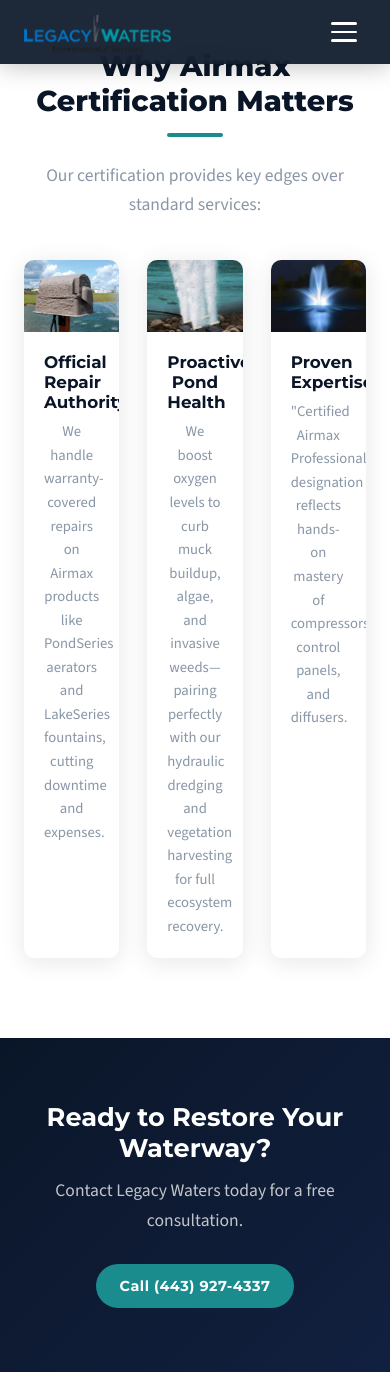
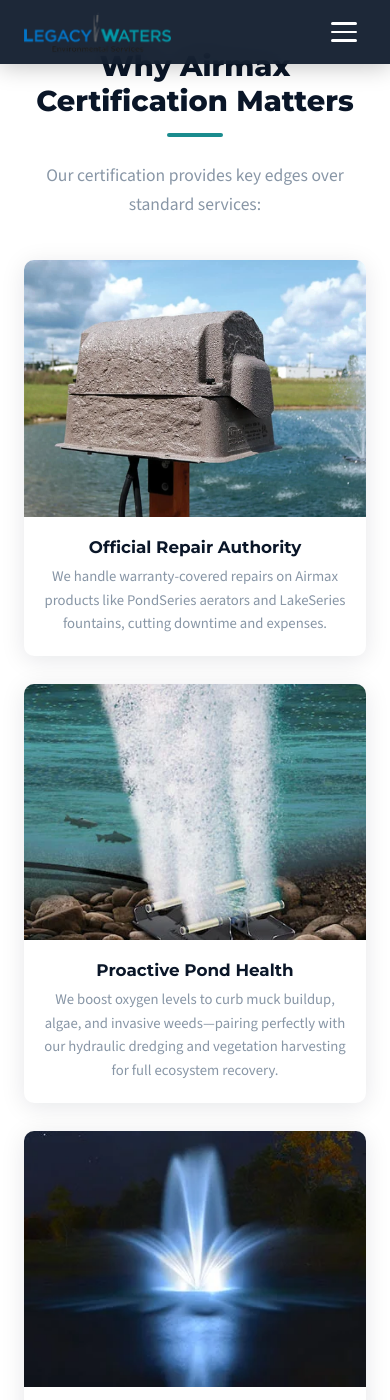
Before and after one commit to JimmyFlame77/Legacy-Waters, a Jekyll site: the page built from airmax.html, in a window 390 px wide and 1400 px high, scrolled down 821 px. Built offline with Jekyll 4.4.1, drawn with Linux system fonts in a browser that asks for light colours.

Commit message:
Fixed mobile card stack

```diff
--- a/airmax.html
+++ b/airmax.html
@@ -14,13 +14,19 @@
   </div>
 </section>
 
+<style>
+  @media (min-width: 769px) {
+    .airmax-grid { grid-template-columns: repeat(3, 1fr); }
+  }
+</style>
+
 <section class="fade-in" style="padding: 80px 0;">
   <div class="container" style="text-align: center;">
     <h2 class="section-heading">Why Airmax Certification Matters</h2>
     <div class="accent-bar accent-bar-center"></div>
     <p class="section-subtitle section-subtitle-center">Our certification provides key edges over standard services:</p>
 
-    <div class="services-grid" style="grid-template-columns: repeat(3, 1fr);">
+    <div class="services-grid airmax-grid">
 
       <div class="service-card">
         <img src="{{ '/images/airmax-cabinet-post-mount-kit-feature.webp' | relative_url }}" alt="Airmax cabinet post mount kit" class="service-card-img" loading="lazy">
```
